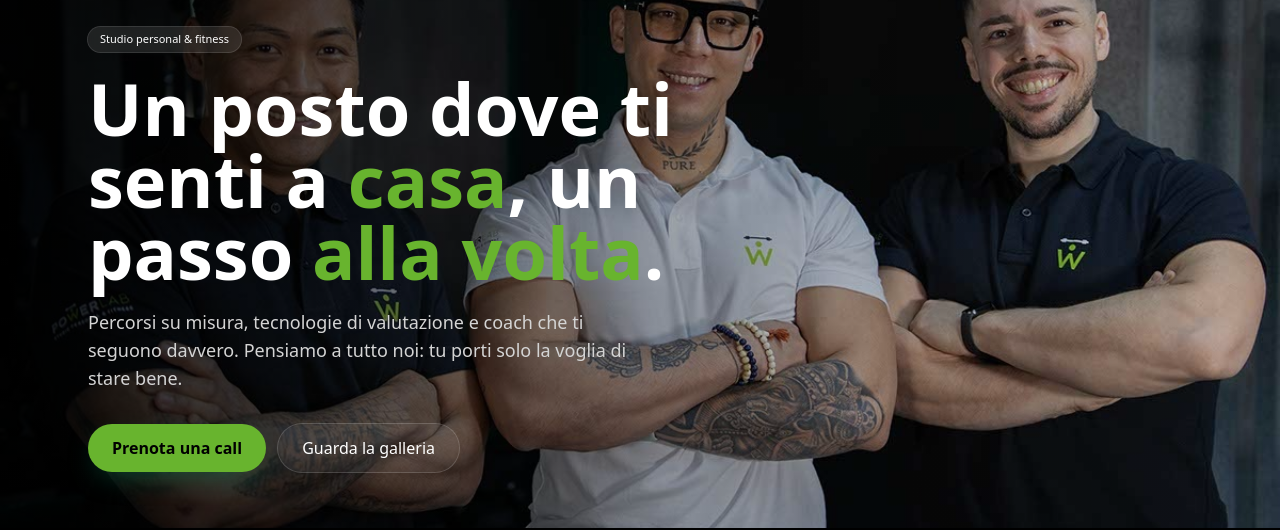
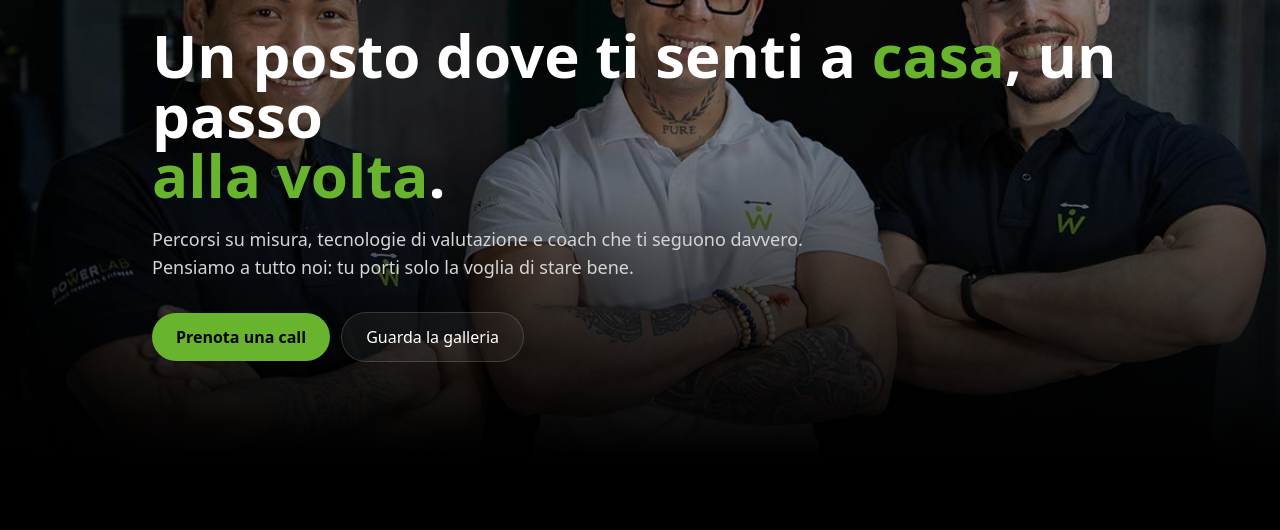
Before and after one commit to powerlab44-lgtm/powerlab-site, a Next.js app: page / in a window 1280 px wide. Shown: the part 240-770 px from the top of the page. Built offline with nearby package versions, Linux system fonts and the light colour scheme.

Commit message:
Aggiornamento sito PowerLab

```diff
--- a/src/app/page.tsx
+++ b/src/app/page.tsx
@@ -1,7 +1,7 @@
+// app/page.tsx
 import Image from "next/image";
 import Link from "next/link";
 
-/** Immagini hero (usa i tuoi path reali dentro /public/images) */
 const heroImages = [
     "/images/foto00005.jpg",
     "/images/foto00028.jpg",
@@ -59,48 +59,58 @@ const testimonials = [
 export default function Home() {
     return (
         <main className="bg-black text-white">
-            {/* === HERO =========================================================== */}
-            <section className="relative min-h-[78vh] md:min-h-[86vh] overflow-hidden">
-                {/* Background image + overlay */}
+            {/* HERO */}
+            <section className="relative min-h-[72vh] md:min-h-[78vh] overflow-hidden">
+                {/* Immagine: su mobile object-contain per mostrare tutti e tre; da md in su torna cover */}
                 <div className="absolute inset-0">
                     <Image
                         src={heroImages[0]}
-                        alt="Team PowerLab"
+                        alt="PowerLab Team"
                         fill
                         priority
                         sizes="100vw"
-                        /**
-                         * MOBILE: spostiamo l’inquadratura verso destra/alto per far entrare bene tutti e tre.
-                         * DESKTOP: torniamo al centro.
-                         */
-                        className="object-cover object-[62%_32%] sm:object-[58%_34%] md:object-center"
+                        className="
+              object-contain           /* mostra tutta l'immagine su mobile */
+              md:object-cover          /* copertura completa da tablet/desktop */
+              object-center
+              opacity-90
+              bg-black                  /* eventuali bande ai lati su mobile = nere, integrate al layout */
+            "
                     />
-                    {/* Overlay: più scuro a sinistra per contrasto testo, leggero verso destra */}
-                    <div className="absolute inset-0 bg-gradient-to-r from-black/85 via-black/35 to-black/10" />
-                    {/* Leggero fade dal basso in mobile così non si “mangia” i bottoni */}
-                    <div className="absolute inset-x-0 bottom-0 h-40 bg-gradient-to-t from-black/70 to-transparent md:hidden" />
+                    {/* Gradiente per lettura testo */}
+                    <div className="absolute inset-0 bg-gradient-to-t from-black via-black/40 to-black/20" />
                 </div>
 
-                {/* Contenuto */}
-                <div className="relative z-10 mx-auto w-full max-w-6xl px-6 pt-28 sm:pt-32 md:pt-40 lg:pt-48 pb-14">
-          <span className="inline-flex items-center px-3 py-1 rounded-full text-[11px] font-medium bg-white/10 ring-1 ring-white/20 backdrop-blur">
-            Studio personal &amp; fitness
-          </span>
-
-                    <h1 className="mt-5 text-4xl sm:text-5xl md:text-6xl lg:text-7xl font-extrabold leading-tight md:leading-[1.05] max-w-[18ch]">
-                        Un posto dove ti senti a <span className="text-brand">casa</span>, un
-                        passo <span className="text-brand">alla volta</span>.
+                {/* Testo ABBASSATO */}
+                <div
+                    className="
+            relative z-10 container mx-auto px-6
+            pt-40 md:pt-48              /* qui abbassi le scritte */
+            pb-14
+            max-w-5xl
+          "
+                >
+                    <h1
+                        className="
+              text-4xl md:text-6xl font-extrabold leading-tight
+            "
+                    >
+                        Un posto dove ti senti a{" "}
+                        <span className="text-brand">casa</span>, un passo
+                        <br className="hidden md:block" />{" "}
+                        <span className="text-brand">alla volta</span>.
                     </h1>
 
-                    <p className="mt-5 text-neutral-300 max-w-[55ch] text-base sm:text-lg">
-                        Percorsi su misura, tecnologie di valutazione e coach che ti seguono
-                        davvero. Pensiamo a tutto noi: tu porti solo la voglia di stare bene.
+                    <p className="mt-5 text-neutral-300 max-w-2xl text-lg">
+                        Percorsi su misura, tecnologie di valutazione e coach che ti
+                        seguono davvero. Pensiamo a tutto noi: tu porti solo la voglia di
+                        stare bene.
                     </p>
 
                     <div className="mt-8 flex flex-wrap gap-3">
                         <Link
                             href="/contact"
-                            className="px-6 py-3 rounded-full bg-brand text-black font-semibold hover:opacity-90 transition shadow-[0_10px_30px_-12px_rgba(16,185,129,.5)]"
+                            className="px-6 py-3 rounded-full bg-brand text-black font-semibold hover:opacity-90 transition"
                         >
                             Prenota una call
                         </Link>
@@ -114,14 +124,11 @@ export default function Home() {
                 </div>
             </section>
 
-            {/* === SERVIZI ======================================================== */}
-            <section className="mx-auto w-full max-w-6xl px-6 py-14 md:py-20">
+            {/* SERVIZI */}
+            <section className="container mx-auto px-6 py-14 md:py-20">
                 <div className="flex items-end justify-between mb-8">
                     <h2 className="text-3xl md:text-4xl font-bold">Servizi</h2>
-                    <Link
-                        href="/servizi"
-                        className="text-brand text-sm md:text-base hover:opacity-80"
-                    >
+                    <Link href="/servizi" className="text-brand text-sm md:text-base hover:opacity-80">
                         Vedi tutto →
                     </Link>
                 </div>
@@ -153,14 +160,11 @@ export default function Home() {
                 </div>
             </section>
 
-            {/* === GALLERIA (masonry) ============================================ */}
-            <section className="mx-auto w-full max-w-6xl px-6 pb-14 md:pb-20">
+            {/* GALLERIA */}
+            <section className="container mx-auto px-6 pb-14 md:pb-20">
                 <div className="flex items-end justify-between mb-8">
                     <h2 className="text-3xl md:text-4xl font-bold">Galleria</h2>
-                    <Link
-                        href="/galleria"
-                        className="text-brand text-sm md:text-base hover:opacity-80"
-                    >
+                    <Link href="/galleria" className="text-brand text-sm md:text-base hover:opacity-80">
                         Apri galleria →
                     </Link>
                 </div>
@@ -185,14 +189,11 @@ export default function Home() {
                 </div>
             </section>
 
-            {/* === TESTIMONIANZE (carosello semplice) ============================ */}
-            <section className="mx-auto w-full max-w-6xl px-6 pb-16 md:pb-24">
+            {/* TESTIMONIANZE */}
+            <section className="container mx-auto px-6 pb-16 md:pb-24">
                 <div className="flex items-end justify-between mb-6">
                     <h2 className="text-3xl md:text-4xl font-bold">Le persone dicono di noi</h2>
-                    <Link
-                        href="/testimonianze"
-                        className="text-brand text-sm md:text-base hover:opacity-80"
-                    >
+                    <Link href="/testimonianze" className="text-brand text-sm md:text-base hover:opacity-80">
                         Leggi tutte →
                     </Link>
                 </div>
@@ -213,9 +214,9 @@ export default function Home() {
                 </div>
             </section>
 
-            {/* === CTA WhatsApp / Contact ======================================= */}
+            {/* CTA CONTATTI */}
             <section className="relative">
-                <div className="mx-auto w-full max-w-6xl px-6 pb-20">
+                <div className="container mx-auto px-6 pb-20">
                     <div className="rounded-3xl p-8 md:p-10 ring-1 ring-white/10 bg-[linear-gradient(180deg,rgba(255,255,255,0.06),rgba(255,255,255,0.02))] flex flex-col md:flex-row items-start md:items-center justify-between gap-6">
                         <div>
                             <h3 className="text-2xl md:text-3xl font-bold">Pronto per iniziare?</h3>
```
